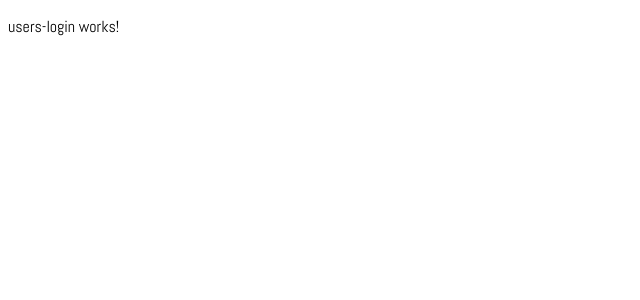
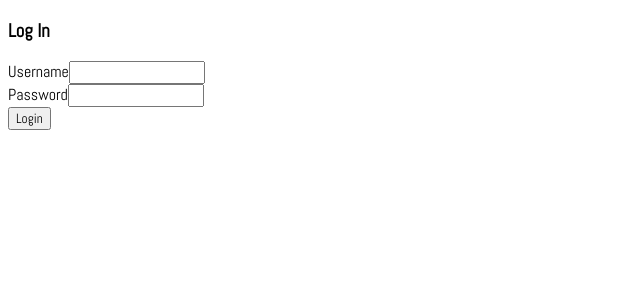
Before and after one commit to brianjb-lfl/e-central-client, an Angular app: page /login in a window 1280 px wide. Shown: the top 300 px of the page, without its empty margins (0-640 px from the left). Built offline with nearby package versions, Linux system fonts and the light colour scheme.

Commit message:
Added user login model and auth service.

```diff
--- a/src/app/app.module.ts
+++ b/src/app/app.module.ts
@@ -1,9 +1,9 @@
 import { BrowserModule } from '@angular/platform-browser';
 import { NgModule } from '@angular/core';
+import { FormsModule } from '@angular/forms';
 
 import { Routes, RouterModule } from '@angular/router';
 import { HttpClientModule } from '@angular/common/http';
-import { FormsModule } from '@angular/forms';
 
 import { AppComponent } from './app.component';
 import { RacesAdminComponent } from './components/races-admin/races-admin.component';
--- a/src/app/components/users-login/users-login.component.html
+++ b/src/app/components/users-login/users-login.component.html
@@ -1,3 +1,28 @@
-<p>
-  users-login works!
-</p>
+<div class="container">
+  <h3>Log In</h3>
+  <form (ngSubmit)="onSubmit(f)" #f="ngForm">
+    <div class="form-group">
+      <label for="username">Username</label>
+      <input
+        [(ngModel)]="username"
+        name="username"
+        type="text"
+        class="form-input"
+        id="username"
+        required>
+      <div>{{username}}</div>
+    </div>
+    <div class="form-group">
+      <label for="password">Password</label>
+      <input
+        [(ngModel)]="password"
+        name="password"
+        type="text"
+        class="form-input"
+        id="password"
+        required>
+      <div>{{password}}</div>
+    </div>
+    <button type="submit" class="form-btn">Login</button>
+  </form>
+</div>
--- a/src/app/components/users-login/users-login.component.ts
+++ b/src/app/components/users-login/users-login.component.ts
@@ -1,15 +1,30 @@
 import { Component, OnInit } from '@angular/core';
+import { NgForm } from '@angular/forms';
+
+import { AuthService } from '../../services/auth.service';
 
 @Component({
   selector: 'app-users-login',
   templateUrl: './users-login.component.html',
   styleUrls: ['./users-login.component.css']
 })
-export class UsersLoginComponent implements OnInit {
+export class UsersLoginComponent {
 
-  constructor() { }
+  username = '';
+  password='';
 
-  ngOnInit() {
+
+  constructor(private authService: AuthService) { }
+
+  onSubmit(form: NgForm) {
+    this.authService.userLogin(this.username, this.password)
+      .subscribe(
+        (token:string) => {
+          console.log(token);
+          localStorage.setItem('jwt_token', token);
+        },
+        err => console.log(err)
+      );
   }
 
 }
--- a/src/app/services/auth.service.ts
+++ b/src/app/services/auth.service.ts
@@ -1,8 +1,21 @@
 import { Injectable } from '@angular/core';
+import { HttpClient, HttpHeaders } from '@angular/common/http';
 
 @Injectable()
 export class AuthService {
 
-  constructor() { }
+  baseUrl = 'http://localhost:8080/api/';
+
+  constructor(private http: HttpClient) { }
+
+  userLogin(username, password) {
+    const loginUrl = this.baseUrl + 'auth/login';
+    const b64Encoded = btoa(`${username}:${password}`);
+    const headers = new HttpHeaders({
+      'Authorization': 'Basic ' + b64Encoded,
+    });
+
+    return this.http.post(loginUrl, {}, { headers })
+  }
 
 }
```
